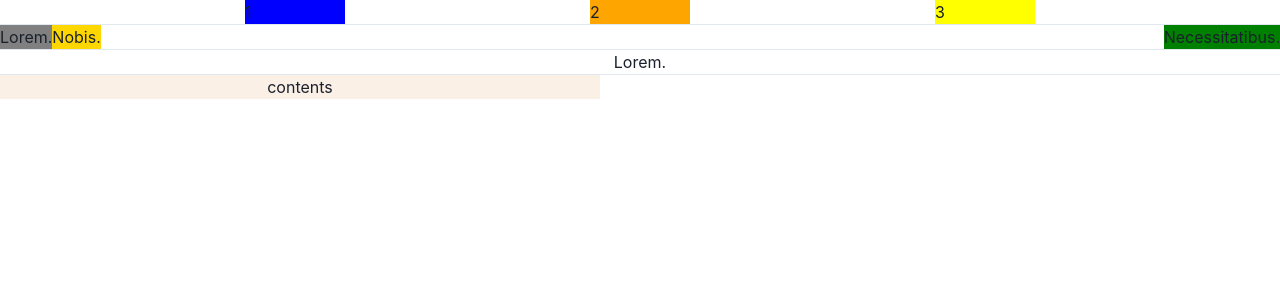
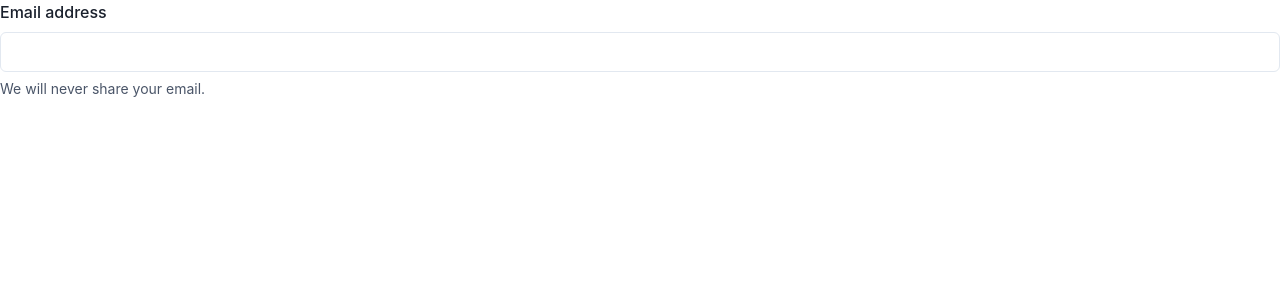
Before and after one commit to JeongHyun-Ha/learn-react, a React (Vite) app: page / in a window 1280 px wide. Shown: the top 300 px of the page. Built offline with nearby package versions, Linux system fonts and the light colour scheme.

Commit message:
Chakra UI
FormControl, Label, Input, FormHelperText

```diff
--- a/src/App.jsx
+++ b/src/App.jsx
@@ -1,34 +1,22 @@
 import React from "react";
-import { Box, Center, ChakraProvider, Flex, Spacer } from "@chakra-ui/react";
+import {
+  Center,
+  ChakraProvider,
+  FormControl,
+  FormHelperText,
+  FormLabel,
+  Input,
+} from "@chakra-ui/react";
 
 function App(props) {
   return (
     <ChakraProvider>
-      <Flex justify={"space-evenly"}>
-        <Box w={"100px"} bgColor={"blue"}>
-          1
-        </Box>
-        <Box w={"100px"} bgColor={"orange"}>
-          2
-        </Box>
-        <Box w={"100px"} bgColor={"yellow"}>
-          3
-        </Box>
-      </Flex>
-      <hr />
-      <Flex>
-        <Box bgColor={"gray"}>Lorem.</Box>
-        <Box bgColor={"gold"}>Nobis.</Box>
-        <Spacer />
-        <Box bgColor={"green"}>Necessitatibus.</Box>
-      </Flex>
-      <hr />
       <Center>
-        <Box>Lorem.</Box>
-      </Center>
-      <hr />
-      <Center w={{ base: "50%", md: "600px" }} bgColor={"linen"}>
-        <Box>contents</Box>
+        <FormControl>
+          <FormLabel>Email address</FormLabel>
+          <Input type="email" />
+          <FormHelperText>We will never share your email.</FormHelperText>
+        </FormControl>
       </Center>
     </ChakraProvider>
   );
```
